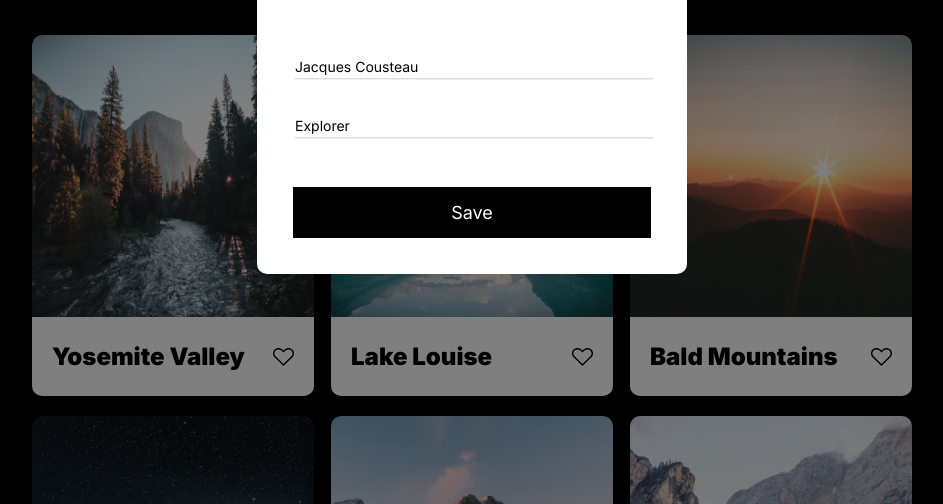
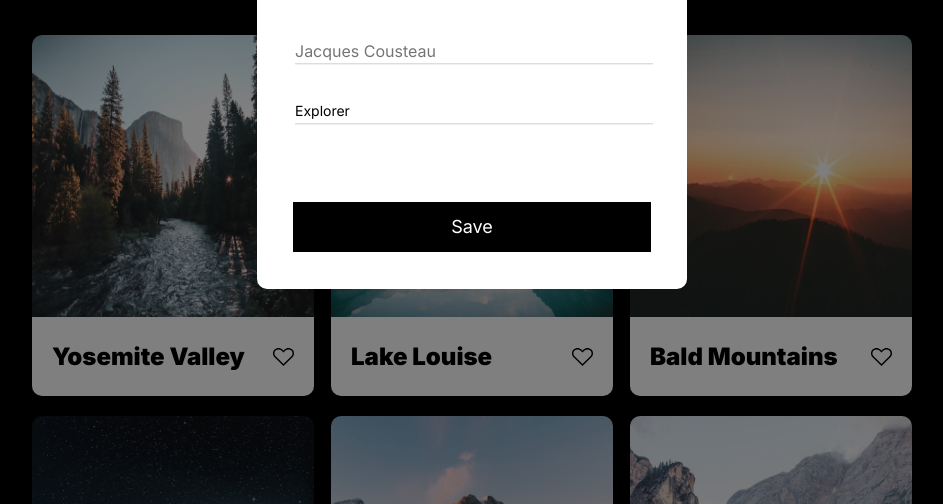
Before and after one commit to CabriniR/se_project_aroundtheus, a plain HTML site: page index.html in a window 1280 px wide. Shown: the part 296-800 px from the top of the page, without its empty margins (168-1111 px from the left). Drawn offline with Linux system fonts and the light colour scheme.

Commit message:
edit git push clear
edit

```diff
--- a/blocks/modal.css
+++ b/blocks/modal.css
@@ -47,7 +47,8 @@
   padding-right: 36px;
 }
 
-.modal__input--name{
+.modal__input--title,
+.modal__input--description {
   margin-bottom: 29.74px;
   border: 1px rgba(0, 0, 0, 1);
   border-radius: 4px;
@@ -57,16 +58,6 @@
   background-image: url(../Images/Line\ 2.1.svg);
   background-repeat: no-repeat;
   background-position: bottom;
-}
-
-.modal__input--description {
-  background-image: url(../Images/Line\ 2.1.svg);
-  background-repeat: no-repeat;
-  background-position: bottom;
-  border: 1px rgba(0, 0, 0, 1);
-  border-radius: 4px;
-  width: 358px;
-  height: 27.34px;
 }
 
 .modal__button {
--- a/index.html
+++ b/index.html
@@ -112,13 +112,13 @@
         <form class="modal__form">
           <input
             type="text"
-            class="modal__input--name"
+            class="modal__input modal__input--title"
             name="profile__title"
             placeholder="Jacques Cousteau"
           />
           <input
             type="text"
-            class="modal__input--description"
+            class="modal__input modal__input--description"
             name="profile__description"
             placeholder="Explorer"
           />
```
